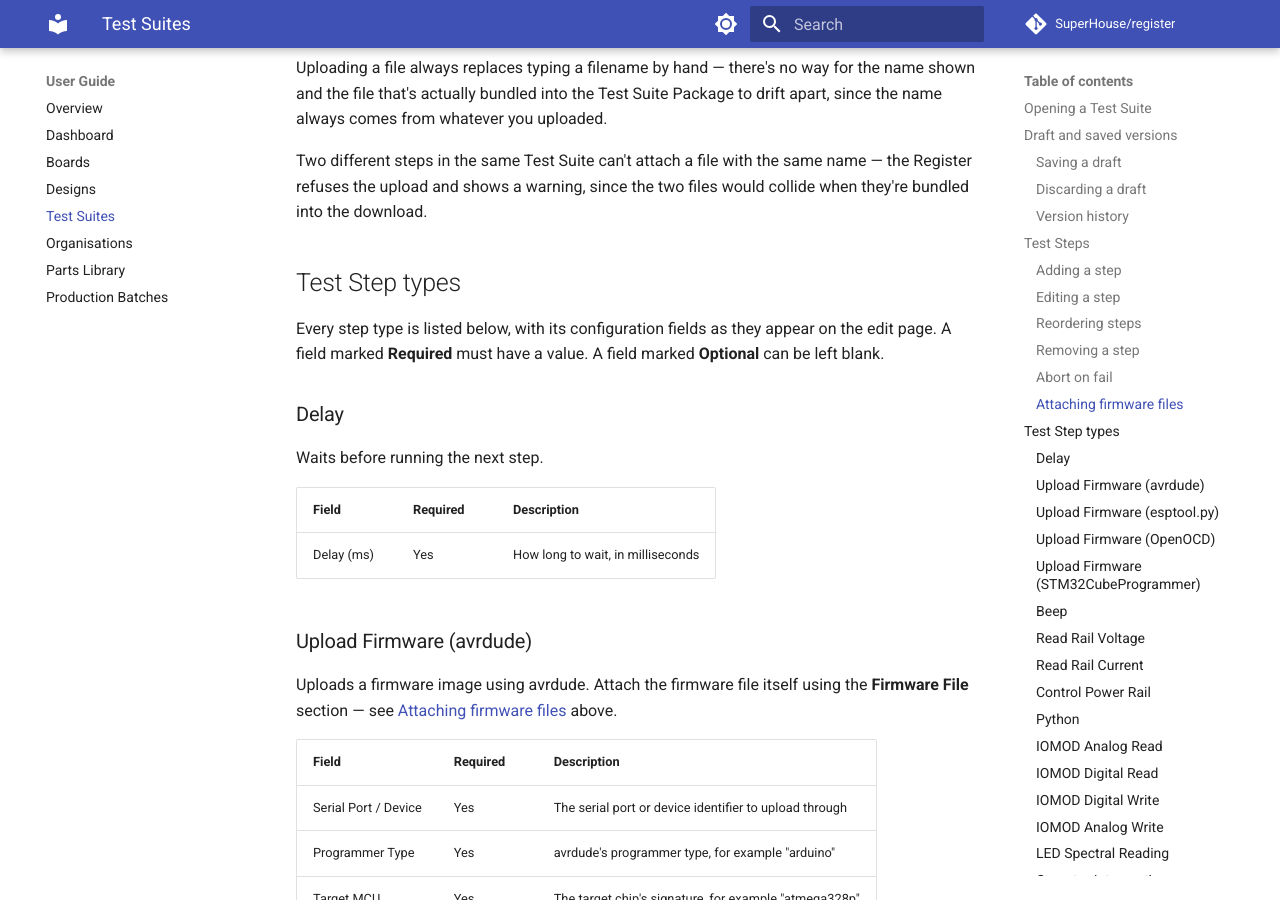
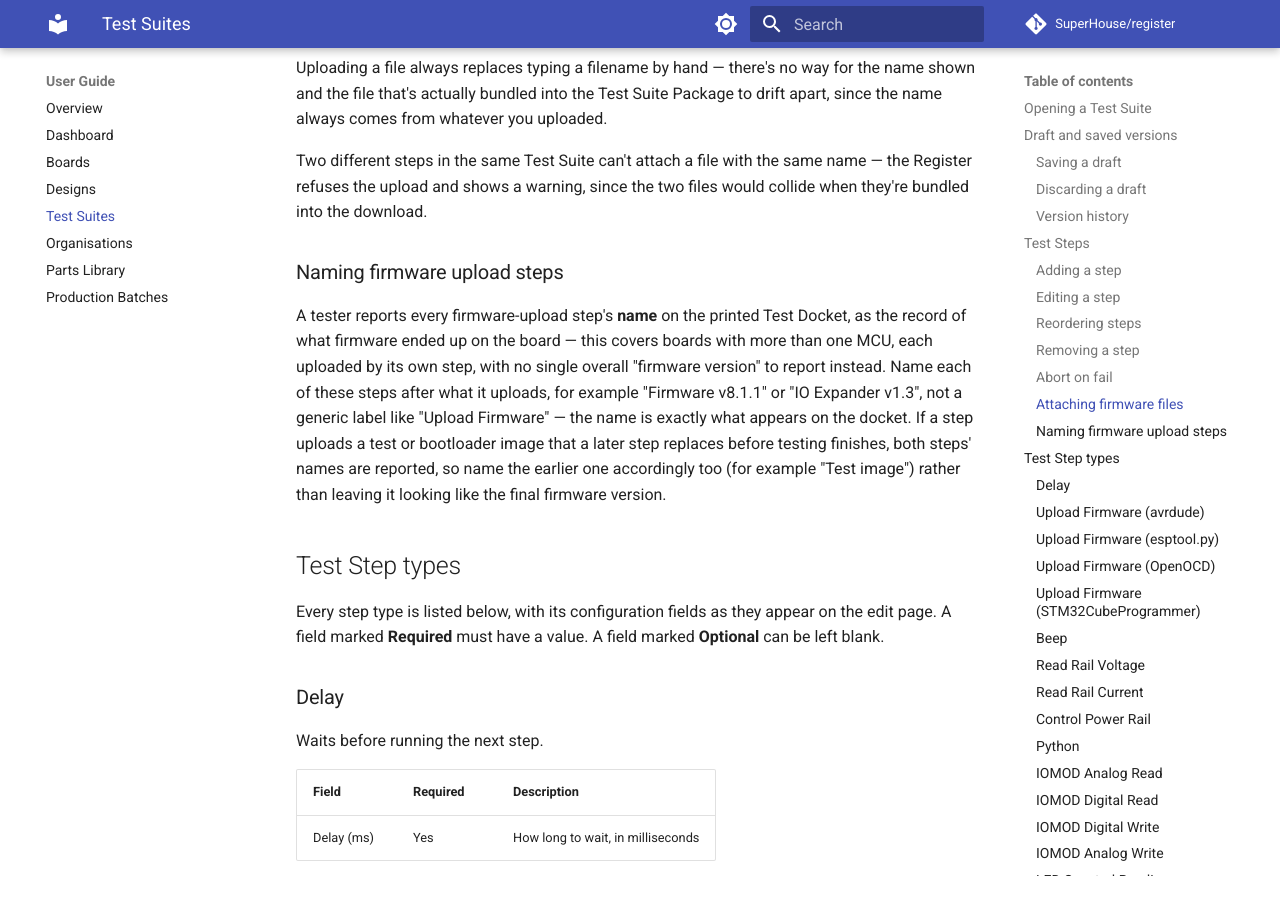
Before and after one commit to SuperHouse/register, an MkDocs documentation site: the page built from docs/user-guide/test-suites.md, in a window 1280 px wide and 900 px high, scrolled down 2619 px. Built offline with MkDocs 1.6.1 and Material for MkDocs 9.7.7, drawn with Linux system fonts in a browser that asks for light colours; comment, search, counter and statistics services are not loaded.

Commit message:
Documented process for reporting firmware versions in Test Docket
Closes: #124

```diff
--- a/docs/user-guide/test-suites.md
+++ b/docs/user-guide/test-suites.md
@@ -102,6 +102,17 @@ always comes from whatever you uploaded.
 Two different steps in the same Test Suite can't attach a file with the same name — the Register
 refuses the upload and shows a warning, since the two files would collide when they're bundled
 into the download.
+
+### Naming firmware upload steps
+
+A tester reports every firmware-upload step's **name** on the printed Test Docket, as the record
+of what firmware ended up on the board — this covers boards with more than one MCU, each uploaded
+by its own step, with no single overall "firmware version" to report instead. Name each of these
+steps after what it uploads, for example "Firmware v8.1.1" or "IO Expander v1.3", not a generic
+label like "Upload Firmware" — the name is exactly what appears on the docket. If a step uploads a
+test or bootloader image that a later step replaces before testing finishes, both steps' names are
+reported, so name the earlier one accordingly too (for example "Test image") rather than leaving it
+looking like the final firmware version.
 
 ## Test Step types
 
```
